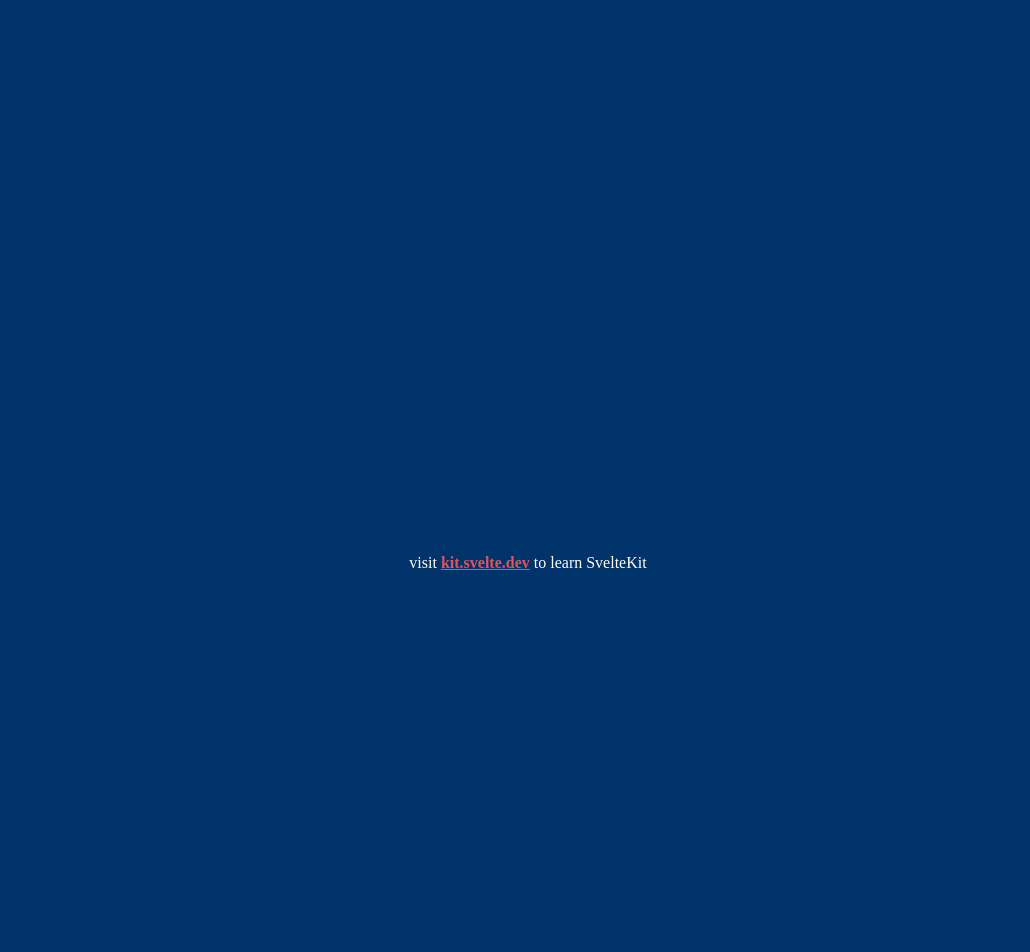
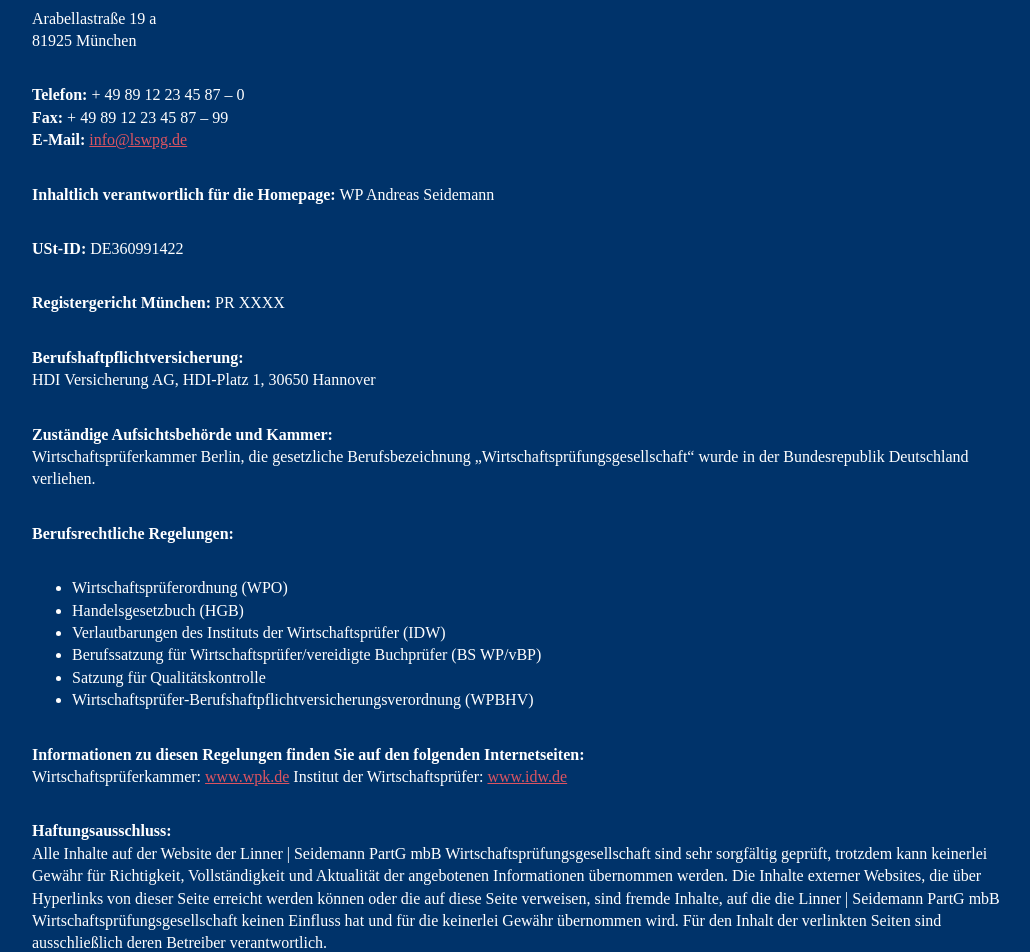
Before and after one commit to YinFromWuHanklan/lswpg.de, a SvelteKit app: page /impressum in a window 1280 px wide. Before the commit this address had no page. Shown: the part 200-1152 px from the top of the page, without its empty margins (112-1142 px from the left). Before the commit the page ends 800 px from the top, so only its background shows below. Built offline with nearby package versions, Linux system fonts and the light colour scheme.

Commit message:
impressum

```diff
--- a/src/routes/+layout.svelte
+++ b/src/routes/+layout.svelte
@@ -11,7 +11,7 @@
 	</main>
 
 	<footer>
-		<p>visit <a href="https://kit.svelte.dev">kit.svelte.dev</a> to learn SvelteKit</p>
+		<p>&copy; 2023 Linner Seidemann Wirtschaftsprüfung | <a href="/impressum">Impressum</a> | <a href="/datenschutz">Datenschutz</a></p>
 	</footer>
 </div>
 
--- a/src/routes/global.scss
+++ b/src/routes/global.scss
@@ -16,6 +16,7 @@
 p,
 li {
     color: #fff;
+    line-height: 1.4rem;
 }
 
 h1,
--- /dev/null
+++ b/src/routes/impressum/+page.js
@@ -0,0 +1,9 @@
+import { dev } from '$app/environment';
+
+// we don't need any JS on this page, though we'll load
+// it in dev so that we get hot module replacement
+export const csr = dev;
+
+// since there's no dynamic data here, we can prerender
+// it so that it gets served as a static asset in production
+export const prerender = true;
--- /dev/null
+++ b/src/routes/impressum/+page.svelte
@@ -0,0 +1,61 @@
+<svelte:head>
+	<title>Impressum</title>
+	<meta name="description" content="Impressum" />
+</svelte:head>
+
+	<h1>Impressum</h1>
+
+	<h2>Linner | Seidemann PartG mbB Wirtschaftsprüfungsgesellschaft</h2>
+	<p>
+		Arabellastraße 19 a<br />
+		81925 München
+	</p>
+	<p>
+		<b>Telefon:</b> + 49 89 12 23 45 87 – 0<br />
+		<b>Fax:</b> + 49 89 12 23 45 87 – 99<br />
+		<b>E-Mail:</b> <a href="mailto:info@lswpg.de">info@lswpg.de</a>
+	</p>
+
+	<p><b>Inhaltlich verantwortlich für die Homepage:</b> WP Andreas Seidemann</p>
+
+	<p><b>USt-ID:</b> DE360991422</p>
+
+	<p><b>Registergericht München:</b> PR XXXX</p>
+
+	<p>
+		<b>Berufshaftpflichtversicherung:</b><br />
+		HDI Versicherung AG, HDI-Platz 1, 30650 Hannover
+	</p>
+
+	<p>
+		<b>Zuständige Aufsichtsbehörde und Kammer:</b><br />
+		Wirtschaftsprüferkammer Berlin, die gesetzliche Berufsbezeichnung
+		„Wirtschaftsprüfungsgesellschaft“ wurde in der Bundesrepublik Deutschland
+		verliehen.
+	</p>
+
+	<p><b>Berufsrechtliche Regelungen:</b></p>
+	<ul>
+		<li>Wirtschaftsprüferordnung (WPO)</li>
+		<li>Handelsgesetzbuch (HGB)</li>
+		<li>Verlautbarungen des Instituts der Wirtschaftsprüfer (IDW)</li>
+		<li>Berufssatzung für Wirtschaftsprüfer/vereidigte Buchprüfer (BS WP/vBP)</li>
+		<li>Satzung für Qualitätskontrolle</li>
+		<li>Wirtschaftsprüfer-Berufshaftpflichtversicherungsverordnung (WPBHV)</li>
+	</ul>
+
+	<p>
+		<b>Informationen zu diesen Regelungen finden Sie auf den folgenden Internetseiten:</b><br />
+		Wirtschaftsprüferkammer: <a href="http://www.wpk.de">www.wpk.de</a> Institut der Wirtschaftsprüfer: <a href="http://www.idw.de">www.idw.de</a>
+	</p>
+	<p>
+		<b>Haftungsausschluss:</b><br />
+		Alle Inhalte auf der Website der Linner | Seidemann PartG mbB
+		Wirtschaftsprüfungsgesellschaft sind sehr sorgfältig geprüft, trotzdem kann keinerlei
+		Gewähr für Richtigkeit, Vollständigkeit und Aktualität der angebotenen Informationen
+		übernommen werden. Die Inhalte externer Websites, die über Hyperlinks von dieser
+		Seite erreicht werden können oder die auf diese Seite verweisen, sind fremde
+		Inhalte, auf die die Linner | Seidemann PartG mbB Wirtschaftsprüfungsgesellschaft
+		keinen Einfluss hat und für die keinerlei Gewähr übernommen wird. Für den Inhalt
+		der verlinkten Seiten sind ausschließlich deren Betreiber verantwortlich.
+	</p>
```
Also changed, not shown: src/routes/datenschutz/+page.js (added, +9 -0 lines), src/routes/datenschutz/+page.svelte (added, +7 -0 lines).
